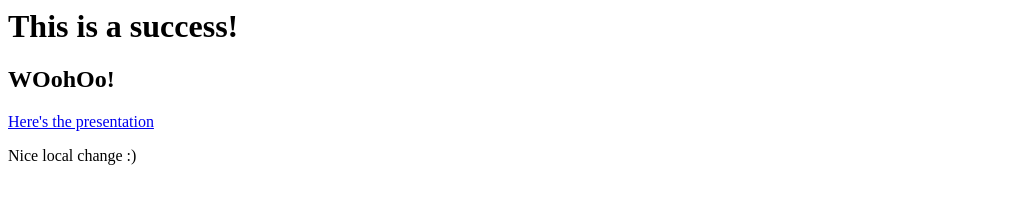
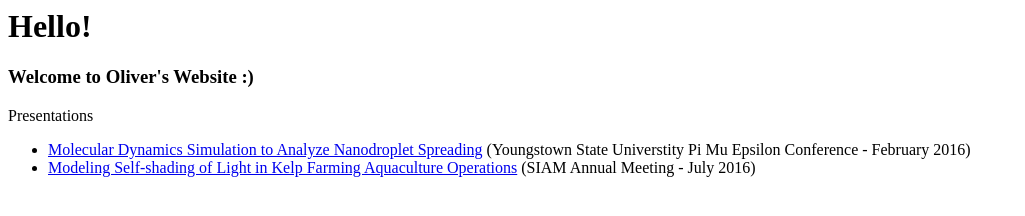
Before and after one commit to OliverEvans96/Old-Website, a plain HTML site: page index.html in a window 1280 px wide. Shown: the whole page, without its empty margins (0-1025 px from the left). Drawn offline with Linux system fonts and the light colour scheme.

Commit message:
List presentations in index.html

```diff
--- a/index.html
+++ b/index.html
@@ -1,8 +1,11 @@
 <html>
 <body>
-<h1>This is a success!</h1>
-<h2>WOohOo!</h2>
-<a href="reveal/droplet.html">Here's the presentation</a>
-<p> Nice local change :)</p>
+<h1>Hello!</h1>
+<h3>Welcome to Oliver's Website :)</h3>
+<p>Presentations</p>
+<ul>
+	<li><a href="reveal/droplet.html">Molecular Dynamics Simulation to Analyze Nanodroplet Spreading</a> (Youngstown State Universtity Pi Mu Epsilon Conference - February 2016)</li>
+	<li><a href="reveal/kelp_siam.html">Modeling Self-shading of Light in Kelp Farming Aquaculture Operations</a> (SIAM Annual Meeting - July 2016)</li>
+</ul>
 </body>
 </html>
```
